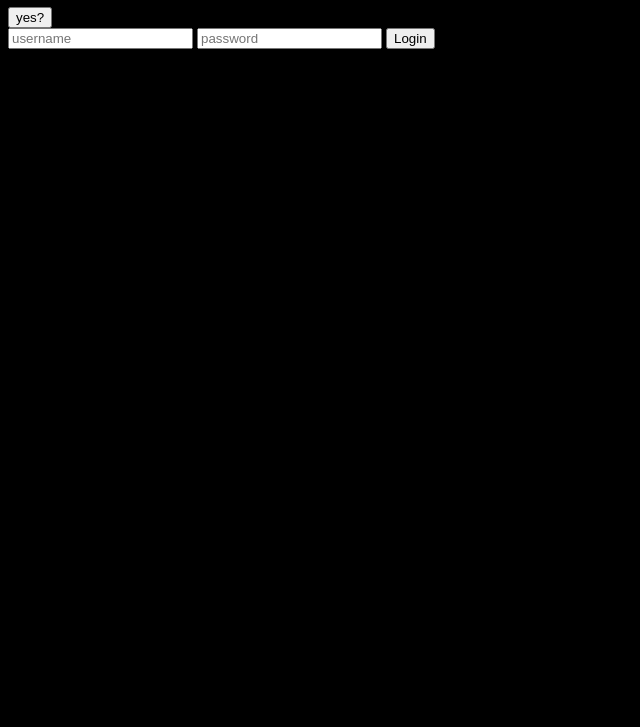
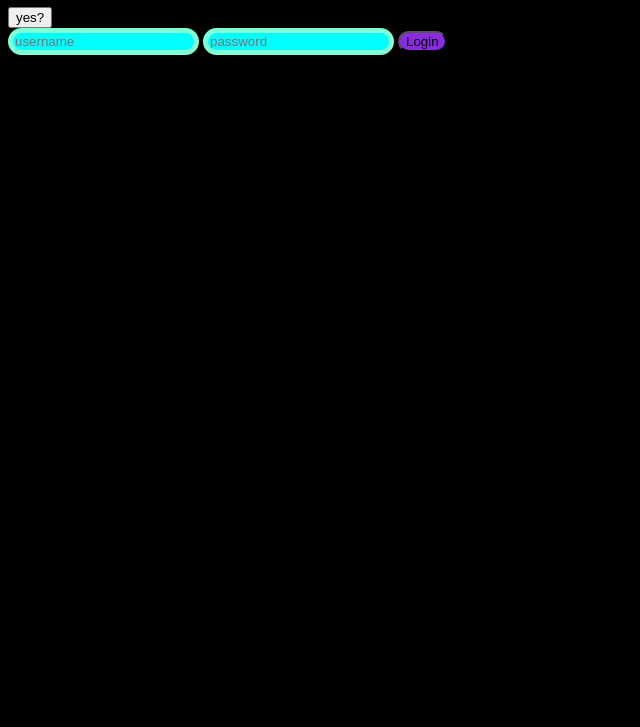
Before and after one commit to RihardsRauls/legendary-spork, a plain HTML site: page index.html in a window 1280 px wide. Shown: the part 73-800 px from the top of the page, without its empty margins (0-640 px from the left). Drawn offline with Linux system fonts and the light colour scheme.

Commit message:
added styles or something

```diff
--- a/styles.css
+++ b/styles.css
@@ -4,5 +4,14 @@ body{
 
 h1{
     color: crimson;
-    font-weight: bold;
+    font-weight:bold;
 }
+input[type="text"]{
+    background-color: aqua;
+    border-radius: 20px;
+    border: 5px solid aquamarine;
+}
+input[type="submit"]{
+    background-color: blueviolet;
+    border-radius: 20px;
+}
```
